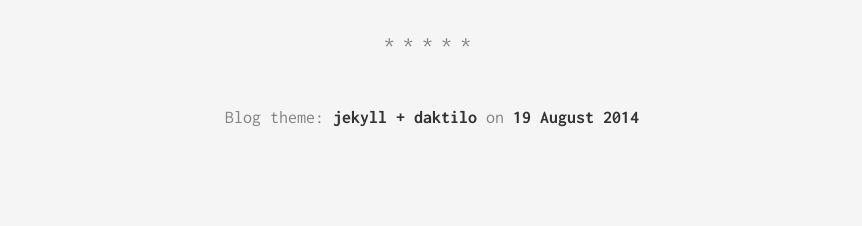
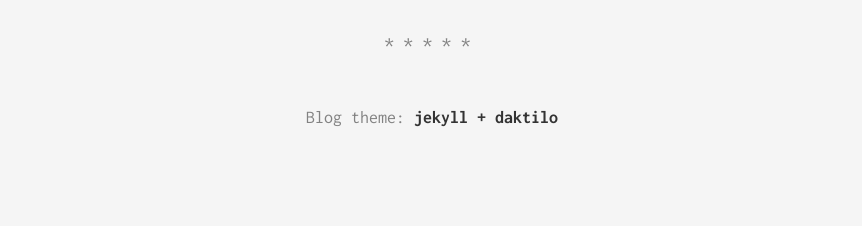
Before and after one commit to ShuangFarmer/old.blog.discard, a Jekyll site: the page built from _posts/2015-09-08-sample-post.markdown, in a window 1280 px wide. Shown: the part 1716-1942 px from the top of the page, without its empty margins (208-1070 px from the left). Built offline with Jekyll 4.4.1, drawn with Linux system fonts in a browser that asks for light colours.

Commit message:
change theme information

```diff
--- a/_includes/post/about.html
+++ b/_includes/post/about.html
@@ -1,7 +1,7 @@
 <div class="about">
     <div class="about__devider">*****</div>
     <div class="about__text">
-        Blog theme: <strong> {% if page.author.fullname %} {{ page.author.fullname }} {% else %} {{ site.author.fullname }} {% endif %}</strong>
-        on <strong>{{ page.date | date: "%d %B %Y" }}</strong>
+        Blog theme: <a href='http://hitchhiker.ma/daktilo/'><strong> {% if page.author.fullname %} {{ page.author.fullname }} {% else %} {{ site.author.fullname }} {% endif %}</a></strong>
+        <!-- on <strong>{{ page.date | date: "%d %B %Y" }}</strong> -->
     </div>
 </div>
```
